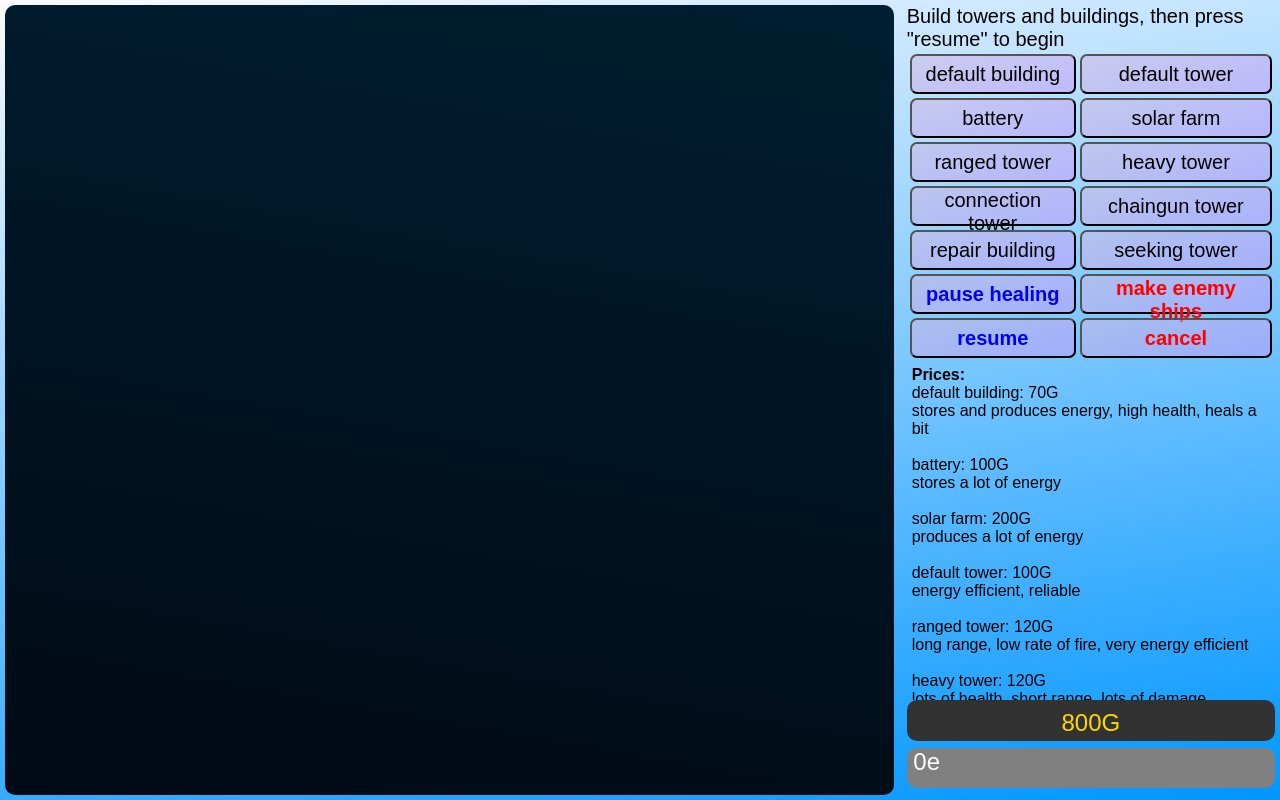
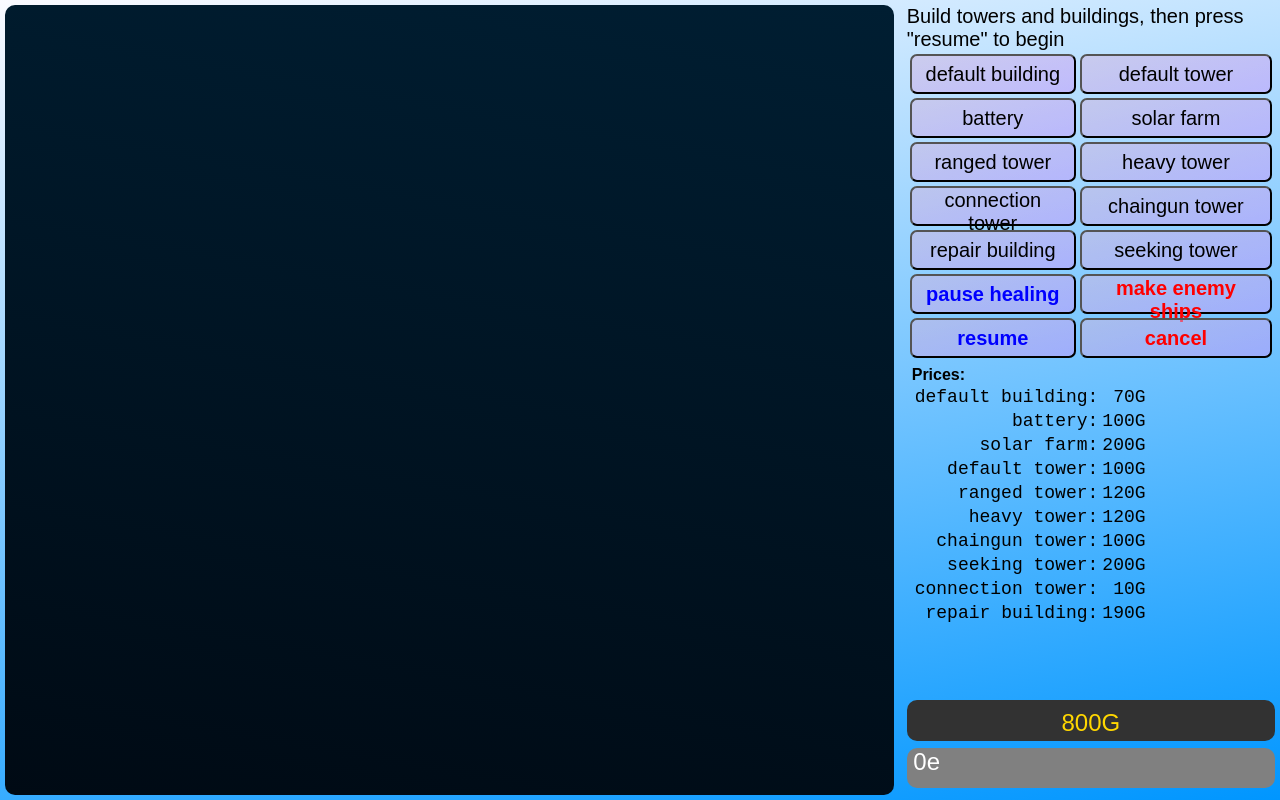
Before and after one commit to vinport16/js-game, a plain HTML site: page index.html in a window 1280 px wide. Drawn offline with Linux system fonts and the light colour scheme.

Commit message:
formatting the displayed prices

```diff
--- a/script.js
+++ b/script.js
@@ -147,18 +147,18 @@ function displayGems(){
 
 function showPrices(){
   document.getElementById("text").innerHTML =
-    "<strong>Prices:</strong><br>"+
-    "default building: "+prices.defaultBuilding+"G<br>stores and produces energy, high health, heals a bit<br><br>"+
-    "battery: "+prices.battery+"G<br>stores a lot of energy<br><br>"+
-    "solar farm: "+prices.solarFarm+"G<br>produces a lot of energy<br><br>"+
-    "default tower: "+prices.defaultTower+"G<br>energy efficient, reliable<br><br>"+
-    "ranged tower: "+prices.rangedTower+"G<br>long range, low rate of fire, very energy efficient<br><br>"+
-    "heavy tower: "+prices.heavyTower+"G<br>lots of health, short range, lots of damage<br><br>"+
-    "chaingun tower: "+prices.chaingunTower+"G<br>lots of damage, not energy efficient<br><br>"+
-    "seeking tower: "+prices.seekingTower+"G<br>uses lots of energy to shoot one very powerful projectile<br><br>"+
-    "connection tower: "+prices.connectionTower+"G<br>can relay energy between buildings and towers<br><br>"+
-    "repair building: "+prices.repairBuilding+"G<br>good at healing other buildings/towers<br><br>";
-
+    "<strong>Prices:</strong><br><table class=\"prices\">"+
+    "<tr><td>default building:</td><td>"+prices.defaultBuilding+"G</td></tr>"+
+    "<tr><td>battery:</td><td>"+prices.battery+"G</td></tr>"+
+    "<tr><td>solar farm:</td><td>"+prices.solarFarm+"G</td></tr>"+
+    "<tr><td>default tower:</td><td>"+prices.defaultTower+"G</td></tr>"+
+    "<tr><td>ranged tower:</td><td>"+prices.rangedTower+"G</td></tr>"+
+    "<tr><td>heavy tower:</td><td>"+prices.heavyTower+"G</td></tr>"+
+    "<tr><td>chaingun tower:</td><td>"+prices.chaingunTower+"G</td></tr>"+
+    "<tr><td>seeking tower:</td><td>"+prices.seekingTower+"G</td></tr>"+
+    "<tr><td>connection tower:</td><td>"+prices.connectionTower+"G</td></tr>"+
+    "<tr><td>repair building:</td><td>"+prices.repairBuilding+"G</td></tr>"+
+    "</table>";
 }
 
 function describeBuilding(element,building){
--- a/style.css
+++ b/style.css
@@ -19,6 +19,12 @@ div.display{
 
 table{
   width: 100%;
+}
+table.prices{
+  width:auto;
+  text-align: right;
+  font-family: monospace;
+  font-size: 18px;
 }
 
 button{
```
